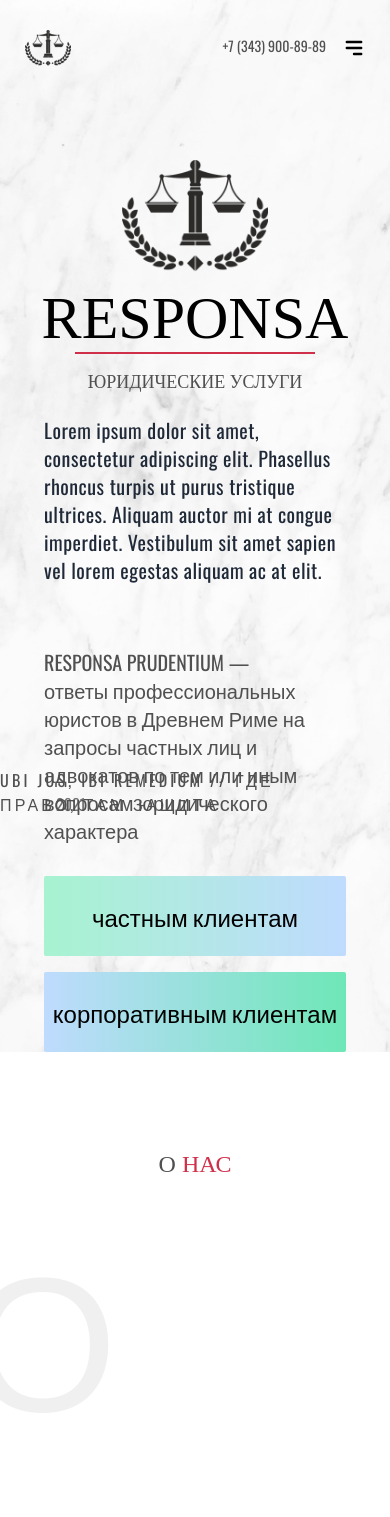
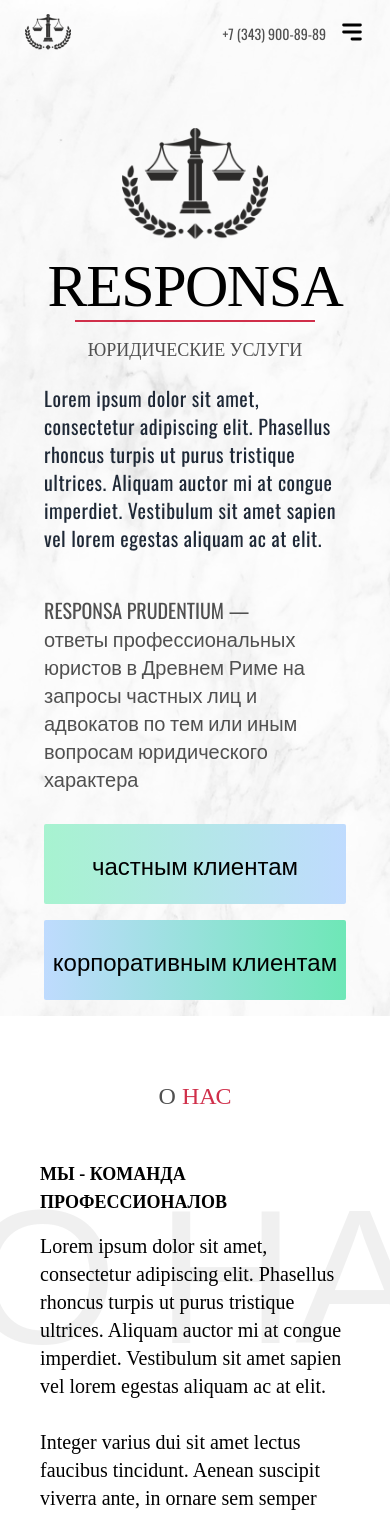
Before and after one commit to abshnko/responsa, a React (Create React App) app: page / in a window 390 px wide. Shown: the top 1517 px of the page. Built offline with nearby package versions, Linux system fonts and the light colour scheme.

Commit message:
responsive

```diff
--- a/src/components/AboutUs.js
+++ b/src/components/AboutUs.js
@@ -6,27 +6,27 @@ const AboutUs = () => {
     <>
       <div className=" h-screen" id="about">
         <div className="flex">
-          <h1 className="text-paleText font-display text-2xl mx-auto mt-24 inline-block md:text-4xl">
+          <h1 className="text-paleText font-display text-2xl mx-auto mt-16 md:mt-20 inline-block md:text-4xl">
             О <span className="text-myRed">НАС</span>
           </h1>
         </div>
         <div className="static top-14 md:top-10">
-          <div className="text-bgText  text-11xl text-opacity-10  -ml-8 md:text-12xl font-light md:mt-4 md:ml-14 lg:ml-52 lg:-mt-14">
+          <div className="text-bgText whitespace-nowrap overflow-hidden text-11xl text-opacity-10  -ml-8 md:text-12xl font-light md:mt-4 md:ml-14 lg:ml-52 lg:-mt-14">
             О НАС
           </div>
         </div>
         <div className="md:flex md:flex-row md:gap-4  md:justify-around md:mx-16 lg:gap-16 lg:justify-center md:mt-16 font-display ">
-          <div className="flex flex-col -mt-56 mx-10 gap-7 md:-mt-50 md:max-w-md lg:max-w-lg">
+          <div className="flex flex-col -mt-60 mx-10 gap-7 md:-mt-50 md:max-w-md lg:max-w-lg">
             <h4 className="text-lg  -mb-3 text-left md:text-left font-display md:w-52 font-semibold">
               МЫ - КОМАНДА ПРОФЕССИОНАЛОВ
             </h4>
-            <p className="font-light text-2xl">
+            <p className="font-light text-xl">
               Lorem ipsum dolor sit amet, consectetur adipiscing elit. Phasellus
               rhoncus turpis ut purus tristique ultrices. Aliquam auctor mi at
               congue imperdiet. Vestibulum sit amet sapien vel lorem egestas
               aliquam ac at elit.
             </p>
-            <p className="font-light text-2xl">
+            <p className="font-light text-xl">
               Integer varius dui sit amet lectus faucibus tincidunt. Aenean
               suscipit viverra ante, in ornare sem semper mattis. Mauris ac
               ligula ac mi rutrum suscipit sit amet eu ligula. Nunc et vulputate
--- a/src/components/Hero.js
+++ b/src/components/Hero.js
@@ -6,7 +6,7 @@ const Hero = () => {
   return (
     <>
       <div className="h-full min-h-screen">
-        <div className="grid lg:grid-cols-2 grid-cols-1 gap-12  lg:gap-12 md:gap-32 lg:items-center lg:pt-72 pt-40 lg:mr-44 lg:ml-80 mx-11">
+        <div className="grid lg:grid-cols-2 grid-cols-1 gap-12  lg:gap-24 md:gap-32 lg:items-center lg:pt-48 xl:pt-48 2xl:pt-60 pt-32 lg:mr-44 xl:ml-80 lg:ml-44 mx-11">
           <div className=" justify-self-center order-last lg:order-first lg:place-self-start lg:mt-9">
             <p className="font-normal tracking-wide lg:text-2xl 2xl:text-3xl text-xl text-gray-800 ">
               Lorem ipsum dolor sit amet, consectetur adipiscing elit. Phasellus
@@ -14,7 +14,7 @@ const Hero = () => {
               congue imperdiet. Vestibulum sit amet sapien vel lorem egestas
               aliquam ac at elit.
             </p>
-            <p className="mt-16 text-left text-xl text-paleText">
+            <p className="mt-11 text-left text-xl text-paleText">
               RESPONSA PRUDENTIUM — <br />
               ответы профессиональных юристов в Древнем Риме на запросы частных
               лиц и адвокатов по тем или иным вопросам юридического характера
@@ -29,7 +29,7 @@ const Hero = () => {
                   alt=""
                 />
 
-                <h1 className="lg:text-7xl text-6xl md:tracking-wider font-display mt-4">
+                <h1 className="lg:text-7xl text-6xl sm:tracking-wider font-display mt-4 tracking-tight">
                   RESPONSA
                 </h1>
                 <div className=" h-4 2xl:w-80 lg:w-80 w-60 color mt-1 border-t-2 border-solid  border-myRed"></div>
@@ -40,26 +40,26 @@ const Hero = () => {
             </div>
           </div>
         </div>
-        <div className="flex flex-col mx-11 mt-8 md:flex-row md:mx-28 lg:mx-80 flex-wrap">
+        <div className="flex flex-col mx-11 mt-8 md:flex-row md:mx-28  xl:mx-80 lg:mx-44 pb-4">
           <button
             type="button"
-            className="max-w-sm bg-gradient-to-r from-green-200 to-blue-200 hover:from-purple-300 hover:to-red-300 transform hover:scale-110 transition-all  hover:bg-white hover:border-myBlue private-clients  border-solid text-2xl font-light h-20 bg-lightWhite bg-opacity-80 md:w-48  lg:text-3xl lg:w-64 rounded-sm"
+            className="max-w-sm bg-gradient-to-r from-green-200 to-blue-200 hover:from-purple-300 hover:to-red-300 transform hover:scale-110 transition-all  hover:bg-white hover:border-myBlue private-clients  border-solid text-2xl font-light h-20 bg-lightWhite bg-opacity-80 md:w-48  lg:text-2xl lg:w-64 rounded-sm"
           >
             частным клиентам
           </button>
-          <button className="max-w-sm bg-gradient-to-l from-green-300 to-blue-200 hover:from-purple-300 hover:to-red-300 transform hover:scale-110 transition-all hover:bg-white hover:border-myBlue corporate-clients border-lightBlue  text-2xl font-light h-20 bg-lightWhite bg-opacity-80 mt-4 md:mt-0 md:ml-4 md:w-64 lg:text-3xl lg:w-80 lg:ml-8 rounded-sm">
+          <button className="max-w-sm bg-gradient-to-l from-green-300 to-blue-200 hover:from-purple-300 hover:to-red-300 transform hover:scale-110 transition-all hover:bg-white hover:border-myBlue corporate-clients border-lightBlue  text-2xl font-light h-20 bg-lightWhite bg-opacity-80 mt-4 md:mt-0 md:ml-4 md:w-64 lg:text-2xl lg:w-80 lg:ml-8 rounded-sm">
             корпоративным клиентам
           </button>
         </div>
-        <div className="phone top-9 right-16 sm:left-24 lg:top-10 lg:left-36 fixed max-w-xs z-20">
+        <div className="phone top-6 right-16 sm:left-24 lg:top-10 lg:left-36 fixed max-w-xs z-20">
           <p className="text-paleText text-sm 2xl:text-base">
             +7 (343) 900-89-89
           </p>
         </div>
-        <div className="year absolute bottom-7 left-14 text-paleText opacity-80">
+        <div className="year hidden md:block md:absolute bottom-5 left-14 text-paleText opacity-80">
           <h4>2021</h4>
         </div>
-        <div className="quote absolute bottom-7 right-14 tracking-veryWide uppercase text-paleText">
+        <div className="quote hidden md:block absolute  bottom-5 right-14 tracking-veryWide uppercase text-paleText">
           <h4>Ubi jus, ibi remedium // Где право, там защита</h4>
         </div>
       </div>
--- a/src/components/Navbar.js
+++ b/src/components/Navbar.js
@@ -18,7 +18,7 @@ const Navbar = () => {
       <nav
         className={` ${
           changeColor ? "bg-white bg-opacity-90" : "bg-transparent"
-        } flex items-center justify-between h-24 lg:pr-8 pr-4 font-sans fixed top-0 left-0 right-0 z-10`}
+        } flex items-center justify-between h-16 md:h-20 lg:pr-8 pr-4 font-sans fixed top-0 left-0 right-0 z-10`}
       >
         <Link
           className="logo lg:w-40 w-24  items-center justify-center lg:h-28 h-16 flex"
@@ -34,7 +34,7 @@ const Navbar = () => {
           onClick={() => setShowNav((e) => !e)}
         >
           <svg
-            class="w-6 h-6"
+            class="w-7 h-7"
             fill="currentColor"
             viewBox="0 0 20 20"
             xmlns="http://www.w3.org/2000/svg"
@@ -62,13 +62,13 @@ const Navbar = () => {
             о нас
           </Link>
           <Link
-            className="inline-block transform hover:scale-125 transition-all p-4 hover:text-red-500 2xl:text-lg"
+            className="inline-block transform transition-all rounded-sm duration-300 py-1 px-4 pt-0 hover:text-white bg-gradient-to-r hover:from-purple-400 hover:via-pink-500 hover:to-red-500 2xl:text-lg"
             path="/"
           >
             материалы
           </Link>
           <Link
-            className="inline-block transform hover:scale-125 transition-all p-4 hover:text-red-500 2xl:text-lg"
+            className="inline-block transform transition-all rounded-sm duration-300 py-1 px-4 pt-0 hover:text-white bg-gradient-to-r hover:from-purple-400 hover:via-pink-500 hover:to-red-500 2xl:text-lg"
             path="/"
           >
             контакты
@@ -78,8 +78,8 @@ const Navbar = () => {
       <div
         className={`nav-mobile h-screen fixed bg-white w-full  ${
           !showNav
-            ? "opacity-0 -z-1 duration-1000 transition-all pt-9 transform"
-            : "pt-9 text-left z-50 text-3xl px-10  opacity-100  transition-all duration-700 transform "
+            ? "opacity-0 -z-1 duration-300 transition-all pt-9 transform"
+            : "pt-9 text-left z-50 text-3xl px-10  opacity-100  transition-all duration-300 transform "
         } `}
       >
         <button
@@ -100,7 +100,7 @@ const Navbar = () => {
           </svg>
         </button>
         <Link
-          className="block bg-white bg-opacity-10 pb-3 font-light tracking-wide active:text-myRed"
+          className="block  pb-3 font-light tracking-wide active:text-myRed"
           path="/"
           to="/#home"
           onClick={() => setShowNav(false)}
@@ -108,7 +108,7 @@ const Navbar = () => {
           главная
         </Link>
         <Link
-          className="block bg-white bg-opacity-10 pb-3 font-light tracking-wide active:text-myRed"
+          className="block  pb-3 font-light tracking-wide active:text-myRed"
           path="/services"
           to="/services"
           onClick={() => setShowNav(false)}
@@ -116,18 +116,14 @@ const Navbar = () => {
           услуги
         </Link>
         <Link
-          className="block bg-white bg-opacity-10 pb-3 font-light"
+          className="block  pb-3 font-light"
           path="/"
           to="/#about"
           onClick={() => setShowNav(false)}
         >
           о нас
         </Link>
-        <Link
-          className="block bg-white bg-opacity-10 pb-3 font-light"
-          path="/"
-          to="/"
-        >
+        <Link className="block   pb-3 font-light" path="/" to="/">
           материалы
         </Link>
         <Link
--- a/src/pages/Home.js
+++ b/src/pages/Home.js
@@ -11,7 +11,7 @@ const Home = () => {
         className="home bg-home-back bg-no-repeat bg-cover bg-opacity-0"
         id="home"
       >
-        <div className="bg bg-white bg-opacity-60">
+        <div className="bg bg-white bg-opacity-70">
           <Navbar />
           <Hero />
         </div>
```
Also changed, not shown: 1 other file (tests, documents, lock files or other folders).
